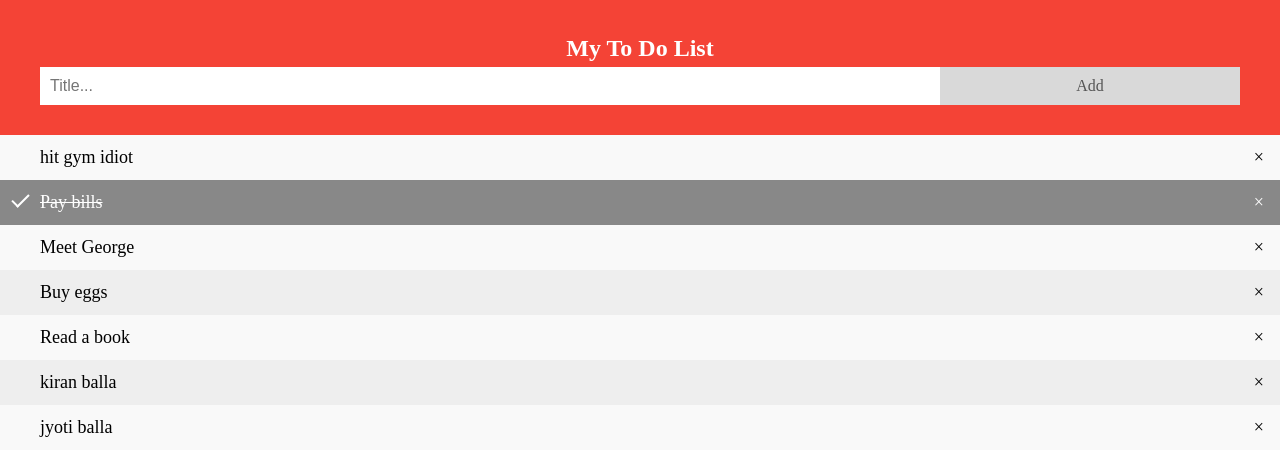
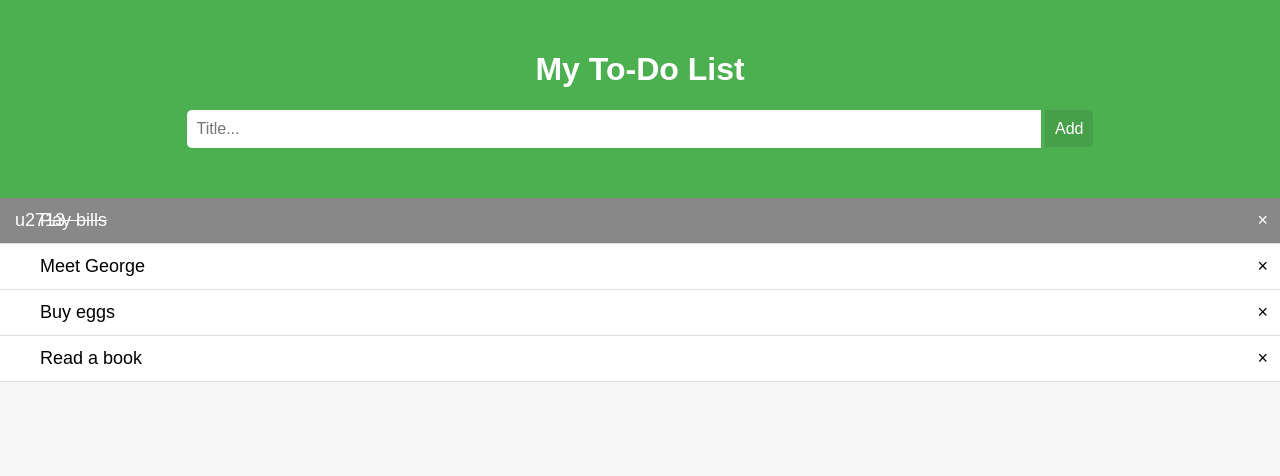
Before and after one commit to AkashRajput90/appver3, a Flask app: page / in a window 1280 px wide. Shown: the top 476 px of the page. Run offline with Flask 3, Linux system fonts and the light colour scheme.

Commit message:
Update index.html

```diff
--- a/templates/index.html
+++ b/templates/index.html
@@ -5,7 +5,8 @@
 <style>
 body {
   margin: 0;
-  min-width: 250px;
+  font-family: Arial, sans-serif;
+  background-color: #f6f6f6;
 }
 
 /* Include the padding and border in an element's total width and height */
@@ -13,10 +14,49 @@
   box-sizing: border-box;
 }
 
+/* Style the header */
+.header {
+  background-color: #4CAF50; /* Changed header color to green */
+  color: white;
+  padding: 30px;
+  text-align: center;
+}
+
+/* Style the input */
+.input-container {
+  text-align: center;
+  margin-bottom: 20px;
+}
+
+.input-container input[type=text] {
+  width: 70%;
+  padding: 10px;
+  font-size: 16px;
+  border: none;
+  border-radius: 5px 0 0 5px;
+}
+
+.input-container .addBtn {
+  padding: 10px;
+  width: 20%;
+  background: #45a049; /* Changed button color to a darker green */
+  color: white;
+  border: none;
+  border-radius: 0 5px 5px 0;
+  font-size: 16px;
+  cursor: pointer;
+  transition: 0.3s;
+}
+
+.input-container .addBtn:hover {
+  background-color: #3f9142; /* Darker hover color */
+}
+
 /* Remove margins and padding from the list */
 ul {
   margin: 0;
   padding: 0;
+  list-style-type: none;
 }
 
 /* Style the list items */
@@ -24,26 +64,15 @@
   cursor: pointer;
   position: relative;
   padding: 12px 8px 12px 40px;
-  list-style-type: none;
-  background: #eee;
+  background: #fff;
   font-size: 18px;
   transition: 0.2s;
-
-  /* make the list items unselectable */
-  -webkit-user-select: none;
-  -moz-user-select: none;
-  -ms-user-select: none;
-  user-select: none;
-}
-
-/* Set all odd list items to a different color (zebra-stripes) */
-ul li:nth-child(odd) {
-  background: #f9f9f9;
+  border-bottom: 1px solid #ddd;
 }
 
 /* Darker background-color on hover */
 ul li:hover {
-  background: #ddd;
+  background: #f9f9f9;
 }
 
 /* When clicked on, add a background color and strike out text */
@@ -55,16 +84,13 @@
 
 /* Add a "checked" mark when clicked on */
 ul li.checked::before {
-  content: '';
+  content: '\u2713';
   position: absolute;
-  border-color: #fff;
-  border-style: solid;
-  border-width: 0 2px 2px 0;
-  top: 10px;
-  left: 16px;
-  transform: rotate(45deg);
-  height: 15px;
-  width: 7px;
+  top: 50%;
+  left: 15px;
+  transform: translateY(-50%);
+  color: #fff;
+  font-size: 18px;
 }
 
 /* Style the close button */
@@ -72,75 +98,30 @@
   position: absolute;
   right: 0;
   top: 0;
-  padding: 12px 16px 12px 16px;
+  padding: 12px;
 }
 
 .close:hover {
   background-color: #f44336;
   color: white;
 }
-
-/* Style the header */
-.header {
-  background-color: #f44336;
-  padding: 30px 40px;
-  color: white;
-  text-align: center;
-}
-
-/* Clear floats after the header */
-.header:after {
-  content: "";
-  display: table;
-  clear: both;
-}
-
-/* Style the input */
-input {
-  margin: 0;
-  border: none;
-  border-radius: 0;
-  width: 75%;
-  padding: 10px;
-  float: left;
-  font-size: 16px;
-}
-
-/* Style the "Add" button */
-.addBtn {
-  padding: 10px;
-  width: 25%;
-  background: #d9d9d9;
-  color: #555;
-  float: left;
-  text-align: center;
-  font-size: 16px;
-  cursor: pointer;
-  transition: 0.3s;
-  border-radius: 0;
-}
-
-.addBtn:hover {
-  background-color: #bbb;
-}
 </style>
 </head>
 <body>
 
-<div id="myDIV" class="header">
-  <h2 style="margin:5px">My To Do List</h2>
-  <input type="text" id="myInput" placeholder="Title...">
-  <span onclick="newElement()" class="addBtn">Add</span>
+<div class="header">
+  <h1>My To-Do List</h1>
+  <div class="input-container">
+    <input type="text" id="myInput" placeholder="Title...">
+    <span onclick="newElement()" class="addBtn">Add</span>
+  </div>
 </div>
 
 <ul id="myUL">
-  <li>hit gym idiot</li>
   <li class="checked">Pay bills</li>
   <li>Meet George</li>
   <li>Buy eggs</li>
   <li>Read a book</li>
-  <li>kiran balla</li>
-  <li>jyoti balla</li>
 </ul>
 
 <script>
```
